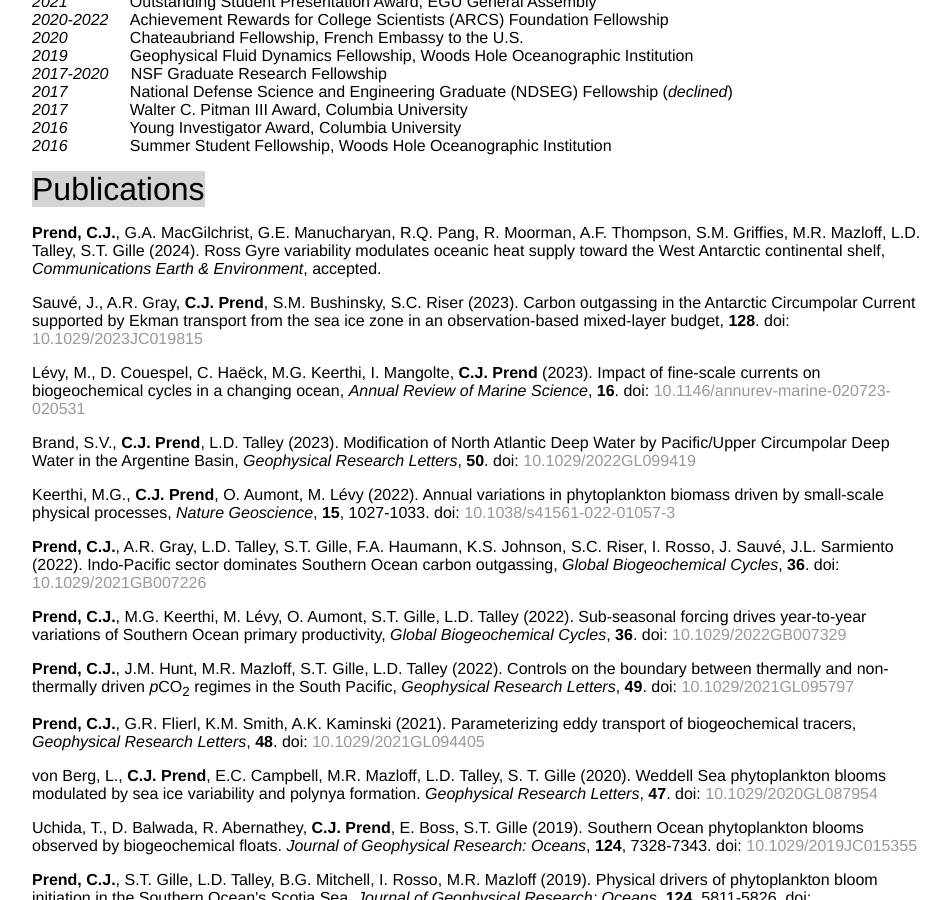
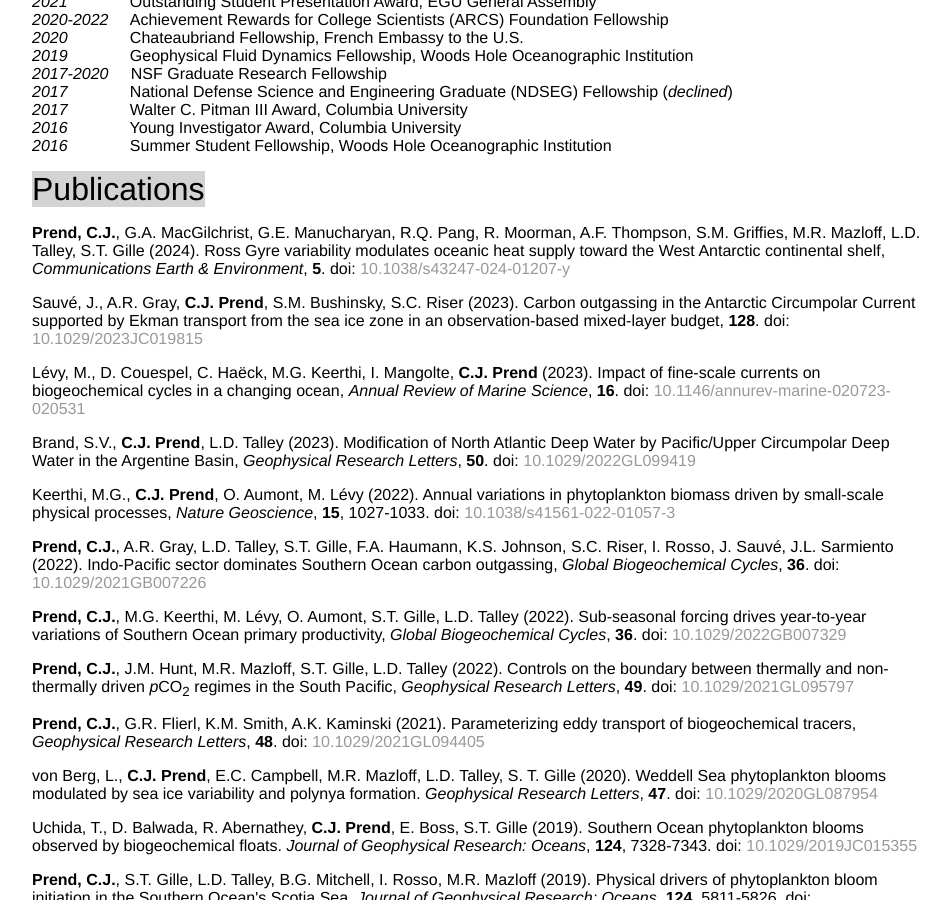
Before and after one commit to cprend/cprend.github.io, a Jekyll site: the page cv/index.html, which Jekyll copies as it is, in a window 1280 px wide and 900 px high, scrolled down 470 px. Shown: the whole window, without its empty margins (160-1110 px from the left). Built offline with Jekyll 4.4.1, drawn with Linux system fonts in a browser that asks for light colours.

Commit message:
Update index.html

```diff
--- a/cv/index.html
+++ b/cv/index.html
@@ -37,7 +37,7 @@
 		<em>2016</em> &nbsp;&nbsp;&nbsp;&nbsp;&nbsp;&nbsp;&nbsp;&nbsp;&nbsp;&nbsp;&nbsp;&nbsp; Young Investigator Award, Columbia University<br/>
 		<em>2016</em> &nbsp;&nbsp;&nbsp;&nbsp;&nbsp;&nbsp;&nbsp;&nbsp;&nbsp;&nbsp;&nbsp;&nbsp; Summer Student Fellowship, Woods Hole Oceanographic Institution</p>
 		<p1>Publications</p1>
-		<p><b>Prend, C.J.</b>, G.A. MacGilchrist, G.E. Manucharyan, R.Q. Pang, R. Moorman, A.F. Thompson, S.M. Griffies, M.R. Mazloff, L.D. Talley, S.T. Gille (2024). Ross Gyre variability modulates oceanic heat supply toward the West Antarctic continental shelf, <em>Communications Earth & Environment</em>, accepted.</p>
+		<p><b>Prend, C.J.</b>, G.A. MacGilchrist, G.E. Manucharyan, R.Q. Pang, R. Moorman, A.F. Thompson, S.M. Griffies, M.R. Mazloff, L.D. Talley, S.T. Gille (2024). Ross Gyre variability modulates oceanic heat supply toward the West Antarctic continental shelf, <em>Communications Earth & Environment</em>, <b>5</b>. doi: <a href="https://www.nature.com/articles/s43247-024-01207-y">10.1038/s43247-024-01207-y</a></p></p>
 		<p>Sauv&eacute, J., A.R. Gray, <b>C.J. Prend</b>, S.M. Bushinsky, S.C. Riser (2023). Carbon outgassing in the Antarctic Circumpolar Current supported by Ekman transport from the sea ice zone in an observation-based mixed-layer budget, <b>128</b>. doi: <a href="https://agupubs.onlinelibrary.wiley.com/doi/10.1029/2023JC019815">10.1029/2023JC019815</a></p></p>
 		<p>L&eacutevy, M., D. Couespel, C. Ha&eumlck, M.G. Keerthi, I. Mangolte, <b>C.J. Prend</b> (2023). Impact of fine-scale currents on biogeochemical cycles in a changing ocean, <em>Annual Review of Marine Science</em>, <b>16</b>.  doi: <a href="https://www.annualreviews.org/doi/abs/10.1146/annurev-marine-020723-020531">10.1146/annurev-marine-020723-020531</a></p>
 		<p>Brand, S.V., <b>C.J. Prend</b>, L.D. Talley (2023). Modification of North Atlantic Deep Water by Pacific/Upper Circumpolar Deep Water in the Argentine Basin, <em>Geophysical Research Letters</em>, <b>50</b>. doi: <a href="https://agupubs.onlinelibrary.wiley.com/doi/abs/10.1029/2022GL099419">10.1029/2022GL099419</a></p>
```
